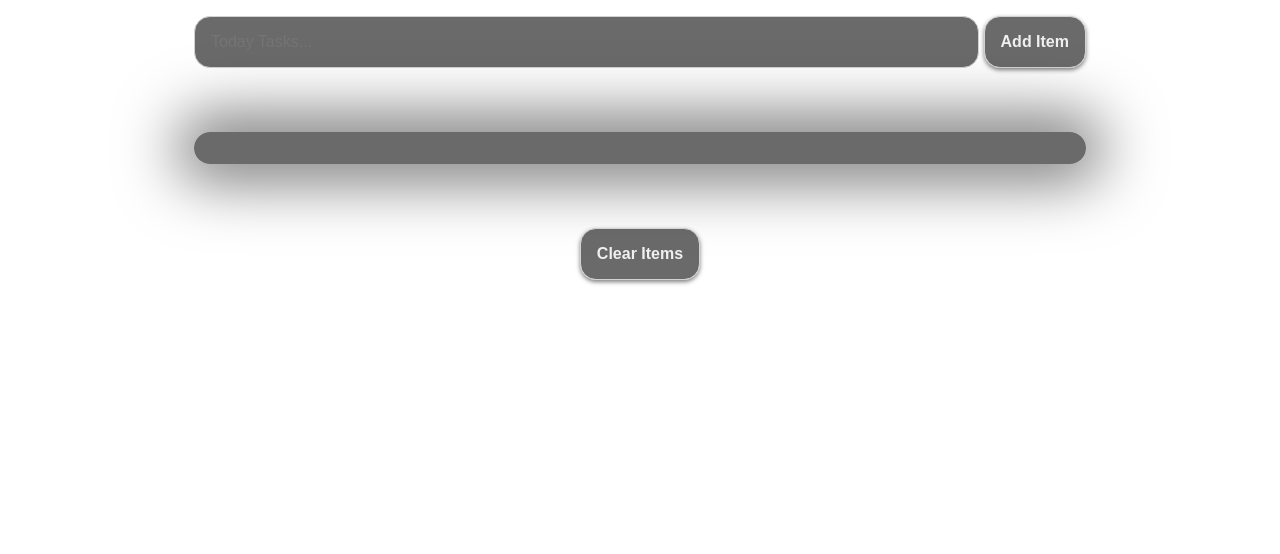
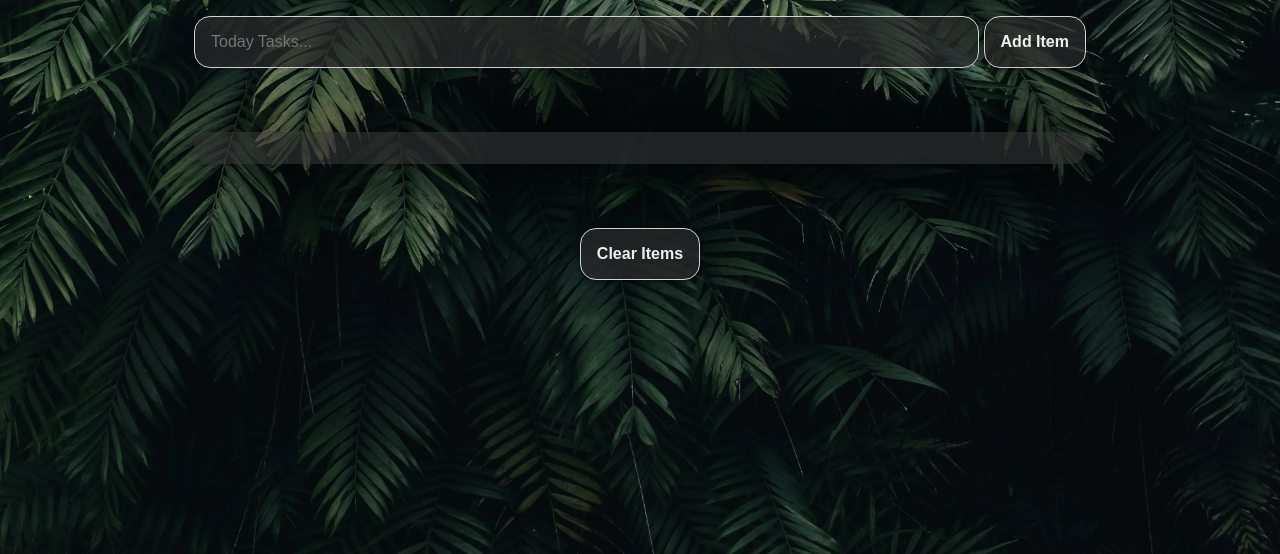
Before and after one commit to raoabdullah381/Todo-design, a plain HTML site: page index.html in a window 1280 px wide. Shown: the part 246-800 px from the top of the page. Drawn offline with nearby package versions, Linux system fonts and the light colour scheme.

Commit message:
updated css

```diff
--- a/style.css
+++ b/style.css
@@ -7,7 +7,7 @@
 body {
   font-family: "Oswald", sans-serif;
   font-optical-sizing: auto;
-  background-image: url(/backgrounds/pexels-catiamatos-1072179.webp);
+  background-image: url(/pexels-catiamatos-1072179.webp);
   background-size: cover;
   color: #f0f0f0; /* Lighter text color for better readability */
 }
```
